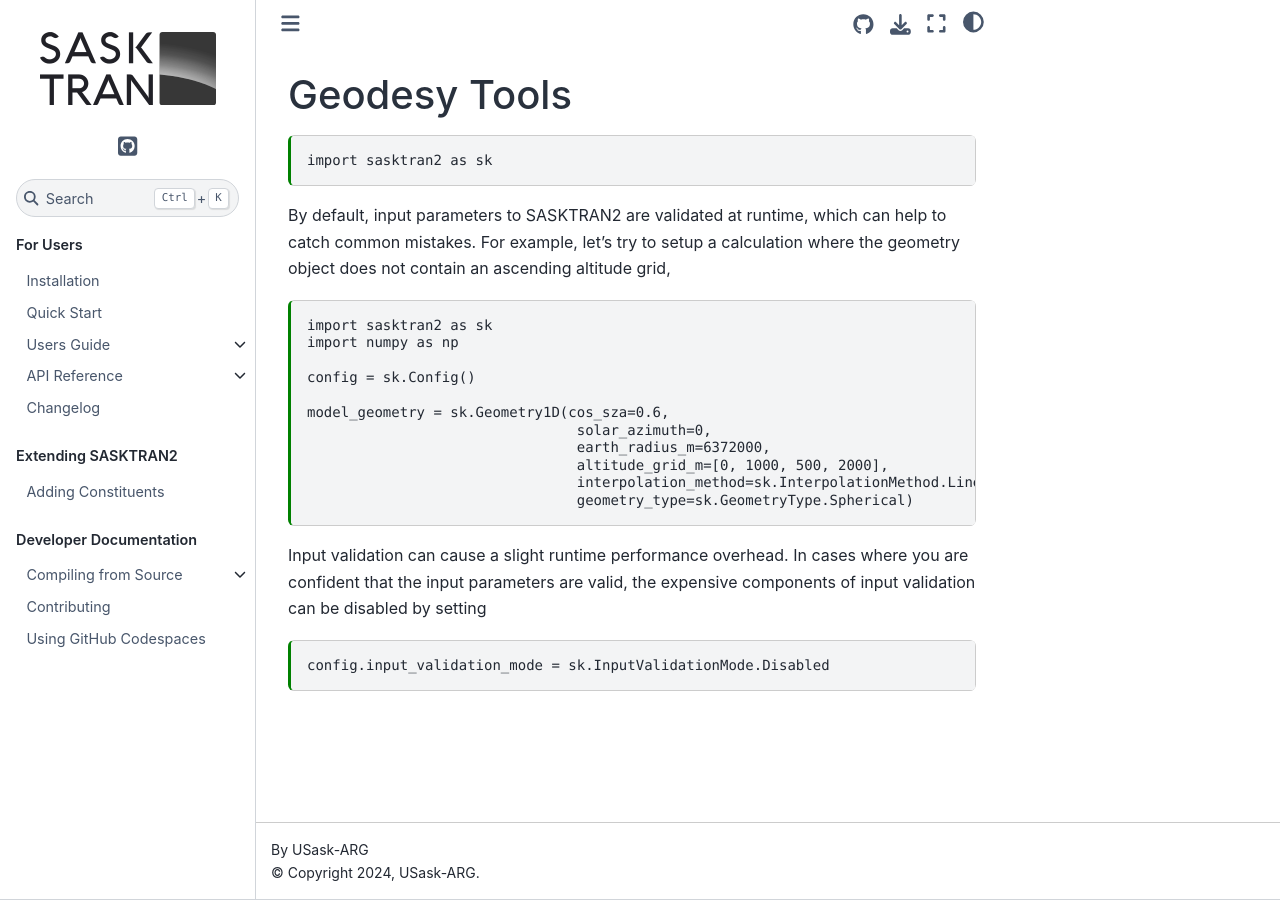
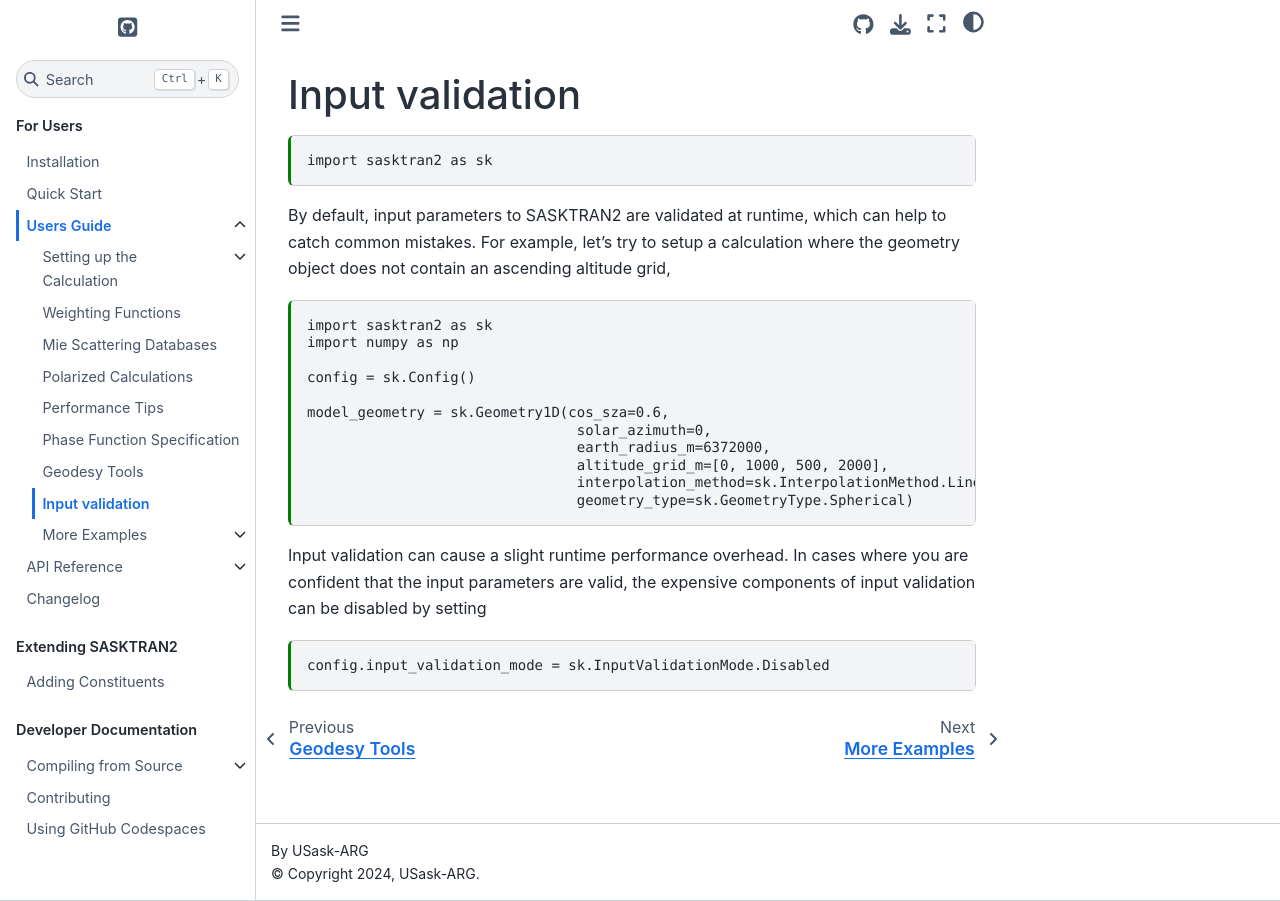
Before and after one commit to usask-arg/sasktran2, a Sphinx documentation site: the page built from docs/sphinx/source/users_guide/input_validation.md, in a window 1280 px wide. Built offline with Sphinx 7.4.7 and the Sphinx Book theme 1.1.4, drawn with Linux system fonts in a browser that asks for light colours.

Commit message:
Fix docs

````diff
--- a/docs/sphinx/source/users_guide.md
+++ b/docs/sphinx/source/users_guide.md
@@ -36,5 +36,6 @@ users_guide/polarization.md
 users_guide/performance.md
 users_guide/phase.md
 users_guide/geodetic.md
+users_guide/input_validation.md
 examples/examples
 ```
--- a/docs/sphinx/source/users_guide/input_validation.md
+++ b/docs/sphinx/source/users_guide/input_validation.md
@@ -3,7 +3,7 @@ file_format: mystnb
 ---
 
 (_users_input_validation)=
-# Geodesy Tools
+# Input validation
 ```{code-cell} ipython3
 import sasktran2 as sk
 ```
````
